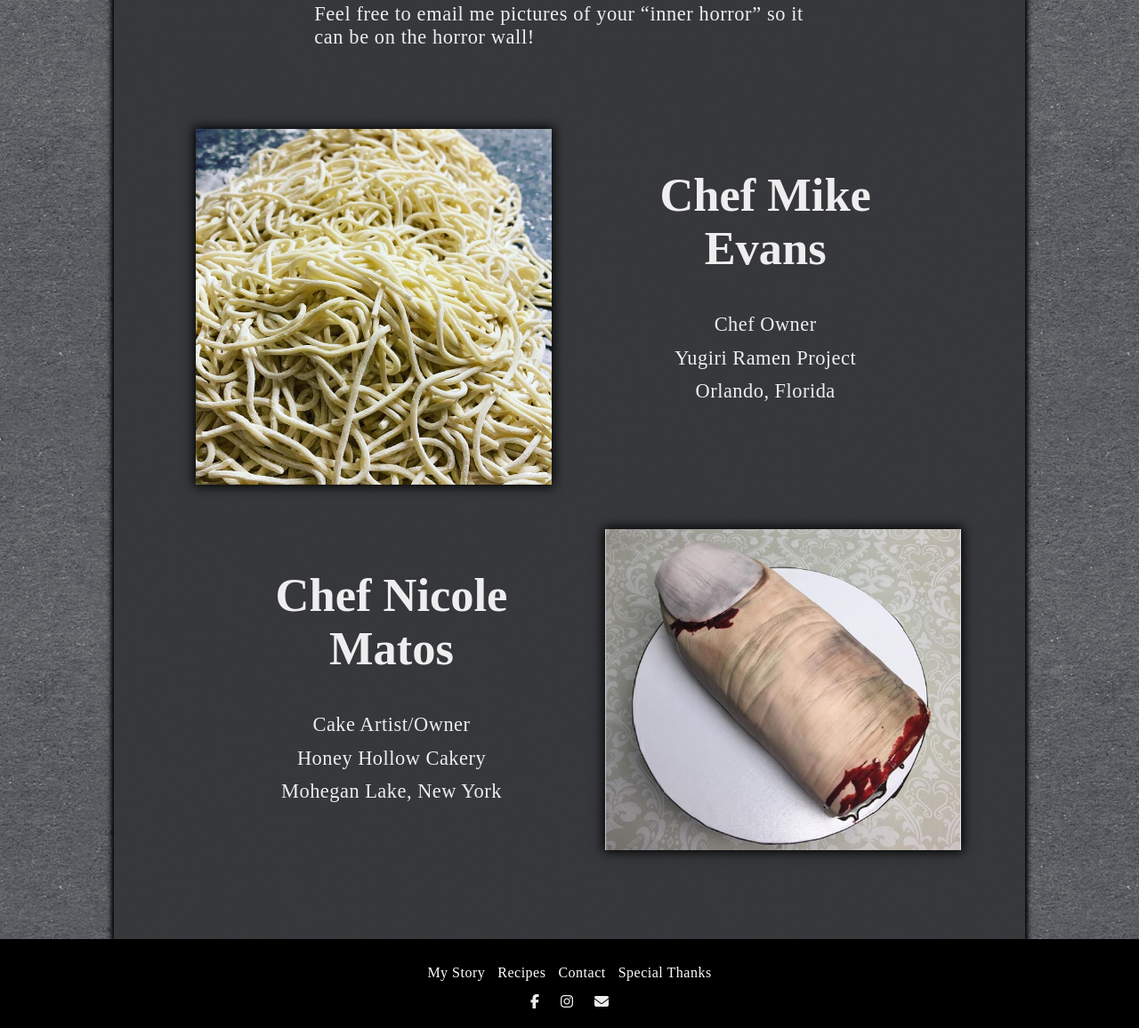
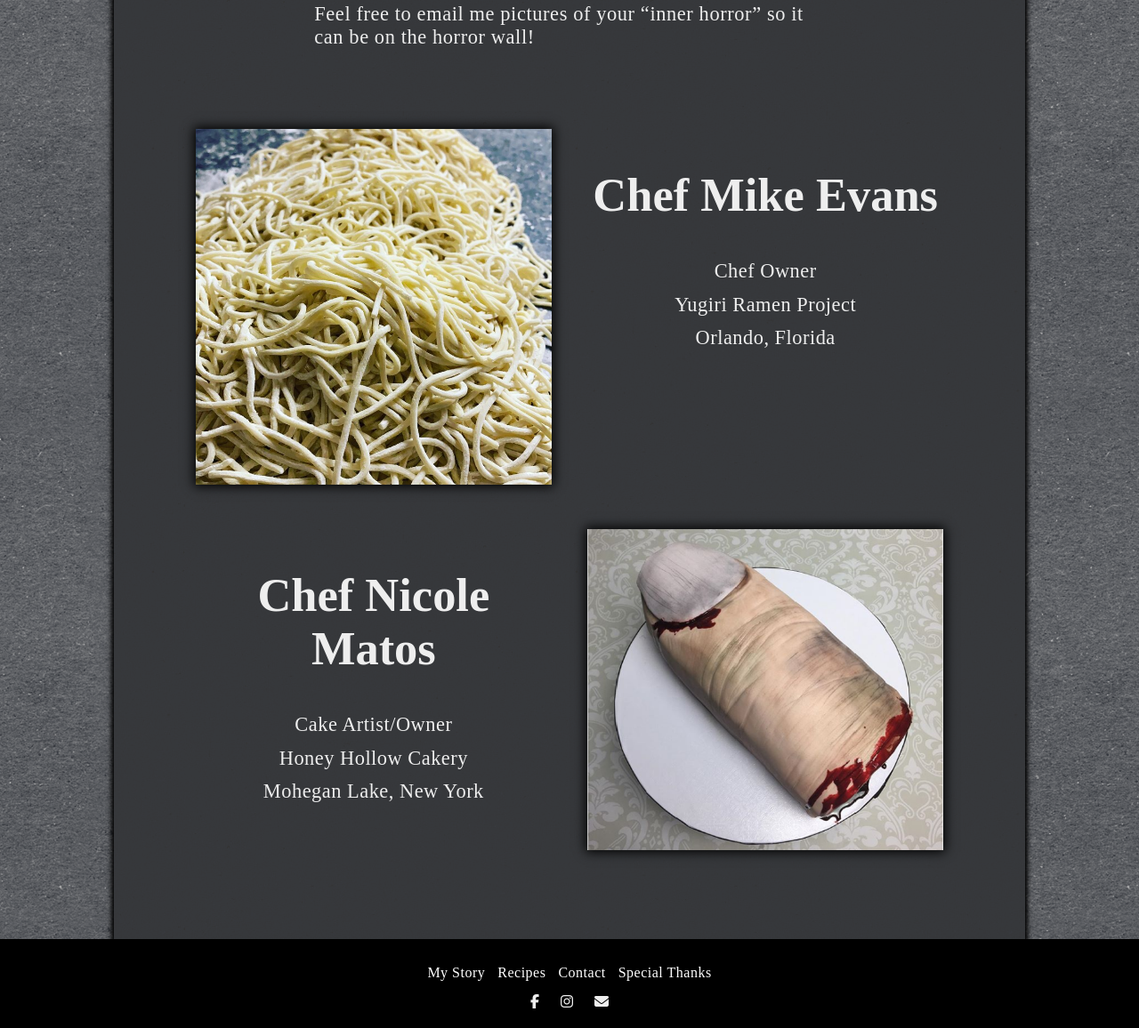
Before and after one commit to PsiKai/chefhorror, a PHP site: page /thanks.html in a window 1280 px wide. Shown: the part 414-1570 px from the top of the page at 89% size. Run offline with PHP 8.4, Linux system fonts and the light colour scheme; some libraries are stand-ins or nearby versions.

Commit message:
fixes flexbox

```diff
--- a/styles.css
+++ b/styles.css
@@ -196,7 +196,7 @@
 }
 
 .book-text {
-  padding: 0 7%;
+  padding: 0 5%;
   color: #eeeeee;
 }
 
@@ -221,8 +221,15 @@
 }
 
 .right {
-  display: flex;
-  flex-direction: row-reverse;
+  grid-auto-flow: dense;
+}
+
+.right .cover {
+  grid-column: 2;
+}
+
+.right .book-text {
+  grid-column 1;
 }
 
 .button {
```
